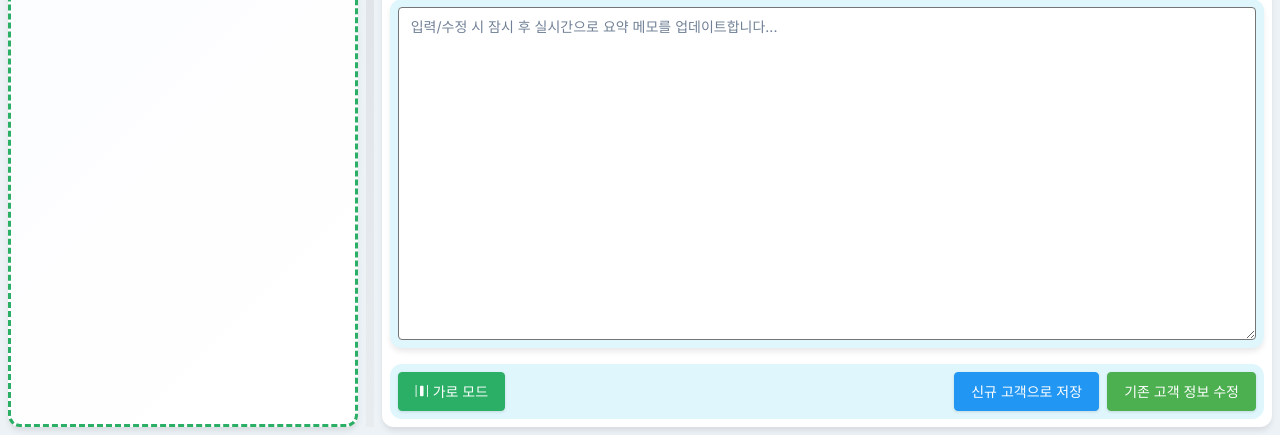
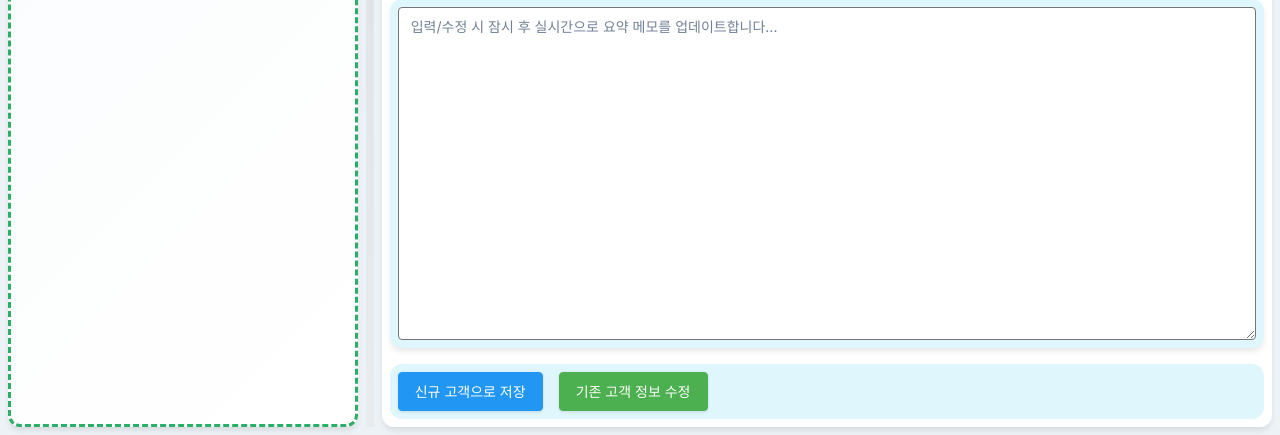
Before and after one commit to young626-jang/ltv_flask_, a Flask app: page / in a window 1280 px wide. Shown: the part 723-1158 px from the top of the page. Run offline with Flask 3, Linux system fonts and the light colour scheme; data that the repository does not hold is empty.

Commit message:
Update entry.html

```diff
--- a/templates/entry.html
+++ b/templates/entry.html
@@ -244,8 +244,7 @@
             </div>
 
             <div style="background: #DFF6FD; border-radius: 12px; padding: 0.5rem;">
-                <div class="d-grid gap-2 d-md-flex">
-                    <button id="layout-toggle-btn" class="btn md-btn md-btn-secondary me-auto"><i class="bi bi-distribute-horizontal"></i> 가로 모드</button>
+                <div class="d-grid gap-2 d-md-flex gap-md-3">
                     <button class="btn md-btn md-btn-primary" id="save-new-btn" type="button">신규 고객으로 저장</button>
                     <button class="btn md-btn md-btn-success" id="update-btn" type="button">기존 고객 정보 수정</button>
                 </div>
```
